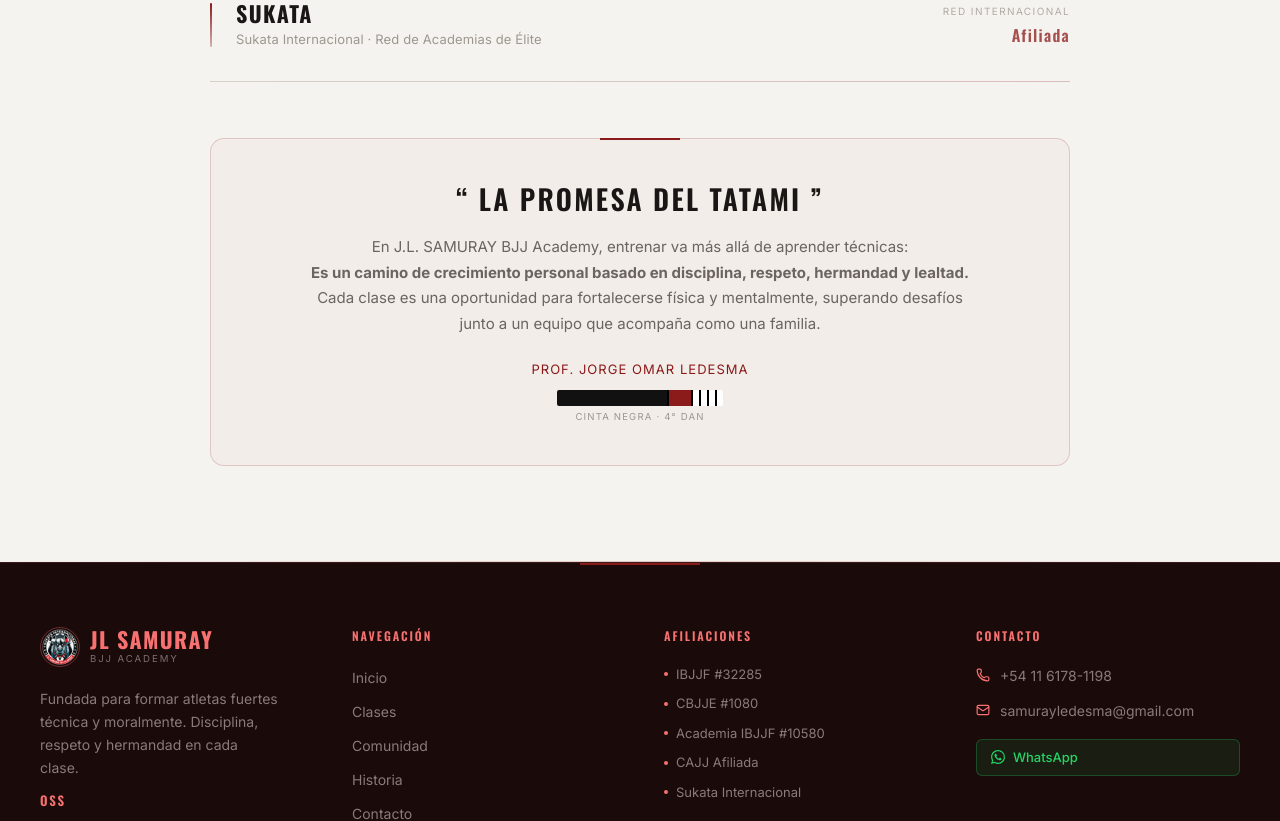
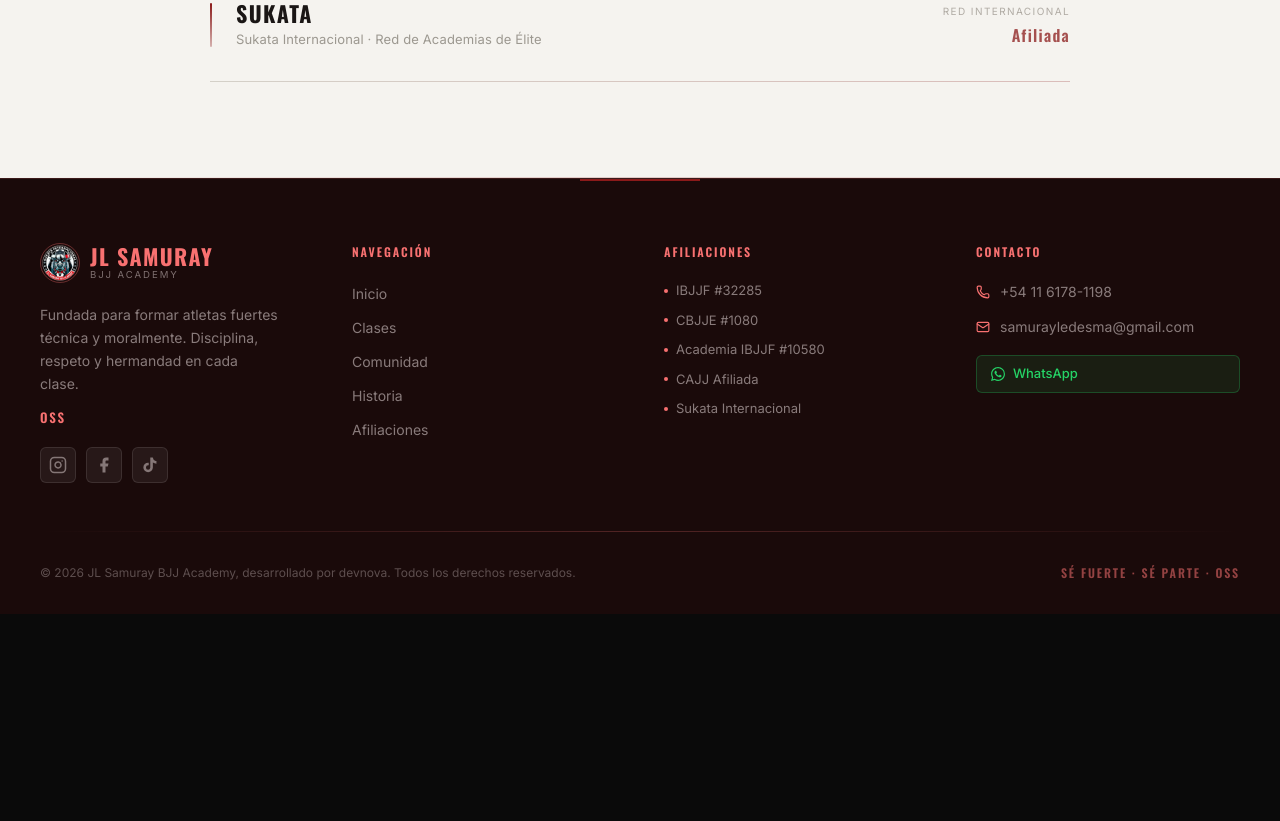
Before and after one commit to DevNova-websites/samuray-bjj, a Next.js app: page /credenciales-y-afiliaciones in a window 1280 px wide. Shown: the part 960-1781 px from the top of the page. After the commit the page ends 1574 px from the top, so only its background shows below. Built offline with nearby package versions, Linux system fonts and the light colour scheme.

Commit message:
ultimos cambios

```diff
--- a/src/components/Credenciales.tsx
+++ b/src/components/Credenciales.tsx
@@ -1,28 +1,6 @@
 "use client";
 
 import { useEffect, useRef, useState } from "react";
-
-function BJJBeltMini({ degrees = 4 }: { degrees?: number }) {
-  return (
-    <div style={{ display: "flex", flexDirection: "column", alignItems: "center", gap: "4px" }}>
-      <div style={{ display: "flex", alignItems: "stretch", height: "16px", borderRadius: "2px", overflow: "hidden" }}>
-        <div style={{ width: "110px", background: "#111111" }} />
-        <div style={{ width: "2px", background: "#000000" }} />
-        <div style={{ width: "22px", background: "#8B1A1A" }} />
-        <div style={{ width: "2px", background: "#000000" }} />
-        {Array.from({ length: degrees }).map((_, i) => (
-          <div key={i} style={{ display: "flex", alignSelf: "stretch" }}>
-            {i > 0 && <div style={{ width: "2px", background: "#000000" }} />}
-            <div style={{ width: "6px", background: "#FFFFFF" }} />
-          </div>
-        ))}
-      </div>
-      <span style={{ fontFamily: "var(--font-inter), sans-serif", fontSize: "0.6rem", letterSpacing: "0.12em", textTransform: "uppercase", color: "#9C9890" }}>
-        Cinta Negra · 4° Dan
-      </span>
-    </div>
-  );
-}
 
 function useInView(threshold = 0.1) {
   const ref = useRef<HTMLDivElement>(null);
@@ -258,37 +236,6 @@
           ))}
         </div>
 
-        {/* Quote block */}
-        <div
-          style={{
-            marginTop: "3.5rem",
-            padding: "2.5rem",
-            border: "1px solid rgba(139,26,26,0.18)",
-            borderRadius: "0.875rem",
-            background: "rgba(139,26,26,0.025)",
-            textAlign: "center",
-            position: "relative",
-            opacity: visible ? 1 : 0,
-            transition: "opacity 0.7s ease 0.85s",
-          }}
-        >
-          <div style={{ position: "absolute", top: "-1px", left: "50%", transform: "translateX(-50%)", width: "80px", height: "2px", background: "#8B1A1A" }} />
-          <blockquote style={{ fontFamily: "var(--font-oswald), sans-serif", fontWeight: 600, fontSize: "clamp(1.25rem, 2.5vw, 1.75rem)", textTransform: "uppercase", color: "#1A1615", lineHeight: 1.4, letterSpacing: "0.08em", marginBottom: "1rem" }}>
-            &ldquo; La Promesa del Tatami &rdquo;
-          </blockquote>
-          <div style={{ fontFamily: "var(--font-inter), sans-serif", fontSize: "0.9375rem", color: "#6B6460", lineHeight: 1.7, maxWidth: "660px", margin: "0 auto 1.25rem" }}>
-            En J.L. SAMURAY BJJ Academy, entrenar va más allá de aprender técnicas:{" "}
-            <br /><strong>Es un camino de crecimiento personal basado en disciplina, respeto, hermandad y lealtad.</strong>{" "}
-            Cada clase es una oportunidad para fortalecerse física y mentalmente, superando desafíos junto a un equipo que acompaña como una familia.
-          </div>
-          <cite style={{ fontFamily: "var(--font-inter), sans-serif", fontSize: "0.8125rem", color: "#8B1A1A", fontStyle: "normal", letterSpacing: "0.08em", textTransform: "uppercase" }}>
-            Prof. Jorge Omar Ledesma
-          </cite>
-          <div style={{ display: "flex", justifyContent: "center", marginTop: "0.625rem" }}>
-            <BJJBeltMini degrees={4} />
-          </div>
-        </div>
-
       </div>
     </section>
   );
--- a/src/components/Footer.tsx
+++ b/src/components/Footer.tsx
@@ -51,7 +51,7 @@
   { label: "Clases",    href: "/#clases",   type: "anchor", id: "clases" },
   { label: "Comunidad", href: "/comunidad", type: "page" },
   { label: "Historia",  href: "/historia",  type: "page" },
-  { label: "Contacto",  href: "/#contacto", type: "anchor", id: "contacto" },
+  { label: "Afiliaciones", href: "/credenciales-y-afiliaciones", type: "page" },
 ];
 
 export default function Footer() {
--- a/src/components/Navbar.tsx
+++ b/src/components/Navbar.tsx
@@ -18,7 +18,7 @@
   { label: "Clases",    href: "/#clases",   type: "anchor", id: "clases" },
   { label: "Comunidad", href: "/comunidad", type: "page" },
   { label: "Historia",  href: "/historia",  type: "page" },
-  { label: "Contacto",  href: "/#contacto", type: "anchor", id: "contacto" },
+  { label: "Afiliaciones", href: "/credenciales-y-afiliaciones", type: "page" },
 ];
 
 export default function Navbar() {
--- a/src/components/Timeline.tsx
+++ b/src/components/Timeline.tsx
@@ -28,12 +28,13 @@
     title: "Expansión Marcial",
     description: "Décadas de entrenamiento en múltiples artes marciales consolidan una base técnica excepcional y una filosofía de vida.",
     detail: "Tras años de dedicación intensa, el Mestre profundiza en diversas disciplinas marciales, enriqueciendo su arsenal técnico y su visión filosófica. Este período de exploración y aprendizaje constante lo prepara para lo que se convertiría en su gran pasión: el Brazilian Jiu-Jitsu.",
+    image: "/images/el-camino-del-guerrero-2.jpeg",
     side: "left",
   },
   {
     year: "2005",
     title: "Encuentro con el BJJ",
-    description: "En la Academia Sukata Brothers Argentina, con el Mestre Frederico Peixoto, nace una pasión que cambiaría su vida para siempre.",
+    description: "En la Academia Sukata Brothers Argentina, con el Mestre Frederico Peixoto.",
     detail: "El encuentro con el Brazilian Jiu-Jitsu cambia todo. En la Academia Sukata Brothers Argentina, bajo la guía del Mestre Frederico Peixoto, el Mestre Ledesma queda cautivado por la profundidad técnica y la filosofía del arte suave. El BJJ no es solo un deporte — es su misión.",
     image: "/images/foto-3-historia.webp",
     side: "right",
@@ -50,8 +51,8 @@
   {
     year: "HOY",
     title: "Lealtad y Hermandad",
-    description: "Somos familia: nos apoyamos, entrenamos y crecemos juntos bajo la bandera de JL Samuray BJJ Academy.",
-    detail: "La hermandad que se forja en el fuego del tatami trasciende el jiu-jitsu. Somos familia: nos apoyamos, entrenamos y crecemos juntos bajo la bandera de JL Samuray BJJ Academy. Aquí no solo se aprende a combatir — se aprende a vivir.",
+    description: "Somos familia: nos apoyamos, entrenamos y crecemos juntos bajo la bandera de JL Samuray BJJ Academy, la hermandad que se forja en el fuego del tatami trasciende el jiu-jitsu.",
+    detail: "Somos familia: nos apoyamos, entrenamos y crecemos juntos bajo la bandera de JL Samuray BJJ Academy. La hermandad que se forja en el fuego del tatami trasciende el jiu-jitsu. Aquí no solo se aprende a combatir — se aprende a vivir.",
     image: "/images/image8.webp",
     side: "right",
   },
@@ -60,6 +61,7 @@
     title: "Cinturón Negro 5.° Dan de Kung Fu",
     description: "Más de 50 años de dedicación formando alumnos, con un legado que sigue creciendo cada día dentro y fuera del tatami.",
     detail: "Competidor en torneos de USKA, años 1992/93. 2.° Dan de Kick Boxing. Instructor Superior de Muay Thai. Mestre de Jiu-Jitsu Faixa Preta 4.° Grado. Campeón Mundial de Jiu-Jitsu categoría absoluto, año 2009, en Tuyuca, Brasil. Más de 50 años de dedicación formando alumnos y construyendo un legado que sigue creciendo cada día dentro y fuera del tatami.",
+    image: "/images/el-camino-del-guerrero.webp",
     side: "left",
   },
 ];
```
Also changed, not shown: src/components/Comunidad.tsx (+32 -17 lines), public/images/el-camino-del-guerrero-2.jpeg (added), public/images/el-camino-del-guerrero-2.webp (added).
